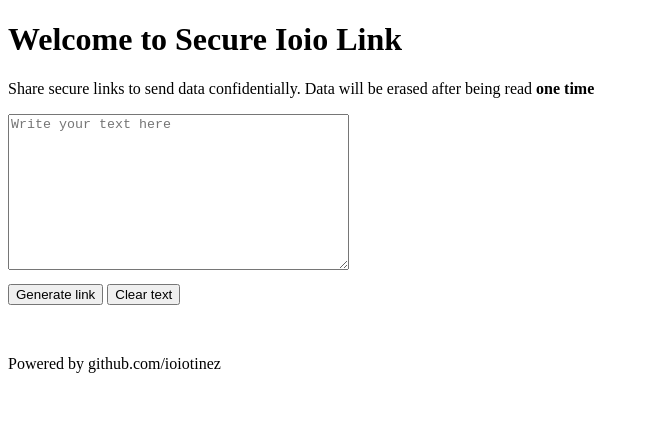
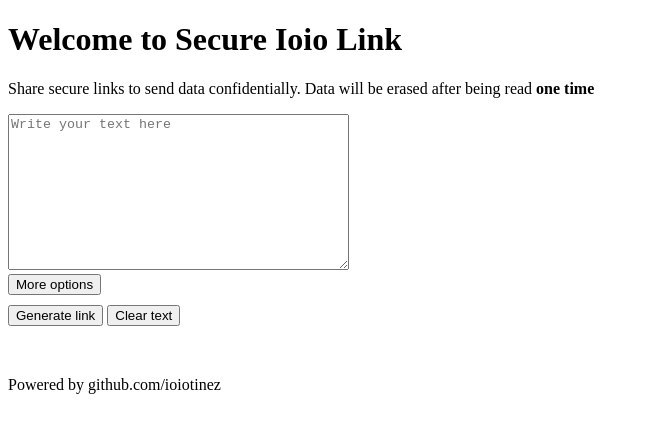
Before and after one commit to ioiotinez/secure-ioio-link, a Next.js app: page / in a window 1280 px wide. Shown: the top 432 px of the page, without its empty margins (0-649 px from the left). Built offline with nearby package versions, Linux system fonts and the light colour scheme.

Commit message:
wip / add secret key component

```diff
--- /dev/null
+++ b/components/SecretKey.js
@@ -0,0 +1,47 @@
+import { useState } from "react";
+
+const SecretKey = () => {
+	const [showMoreOptions, setShowMoreOptions] = useState();
+	const [textButton, setTextButton] = useState("More options");
+
+	const handleMoreOptions = () => {
+		if (!showMoreOptions) {
+			setTextButton("Close options");
+		} else {
+			setTextButton("More options");
+		}
+		setShowMoreOptions(!showMoreOptions);
+	};
+
+	return (
+		<>
+			<div>
+				<button onClick={handleMoreOptions} className="btn btn-secondary">
+					{textButton}
+				</button>
+			</div>
+			{showMoreOptions && (
+				<div style={{ textAlign: "center", maxWidth: "600px" }}>
+					<div className="form-group">
+						<label htmlFor="secretKey">Password: </label>
+						<input
+							id="secretKey"
+							type="password"
+							className="form-control"
+						></input>
+					</div>
+					<div className="form-group">
+						<label htmlFor="confirmSecretKey">Confirm password: </label>
+						<input
+							id="confirmSecretKey"
+							type="password"
+							className="form-control"
+						></input>
+					</div>
+				</div>
+			)}
+		</>
+	);
+};
+
+export default SecretKey;
--- a/pages/index.js
+++ b/pages/index.js
@@ -2,6 +2,7 @@ import Head from "next/head";
 import { useState } from "react";
 import { getuuid } from "../utils/random";
 import TextLinkArea from "../components/TextLinkArea";
+import SecretKey from "../components/SecretKey";
 
 export default function Home() {
 	const [textLink, setTextLink] = useState();
@@ -88,6 +89,7 @@ export default function Home() {
 									placeholder={"Write your text here"}
 								></TextLinkArea>
 							</div>
+							<SecretKey />
 							<div style={{ marginTop: "10px" }}>
 								<button
 									className="btn btn-primary"
```
